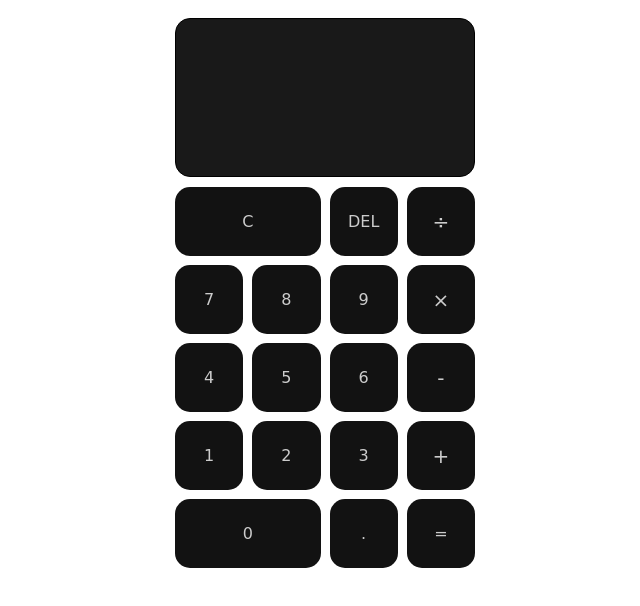
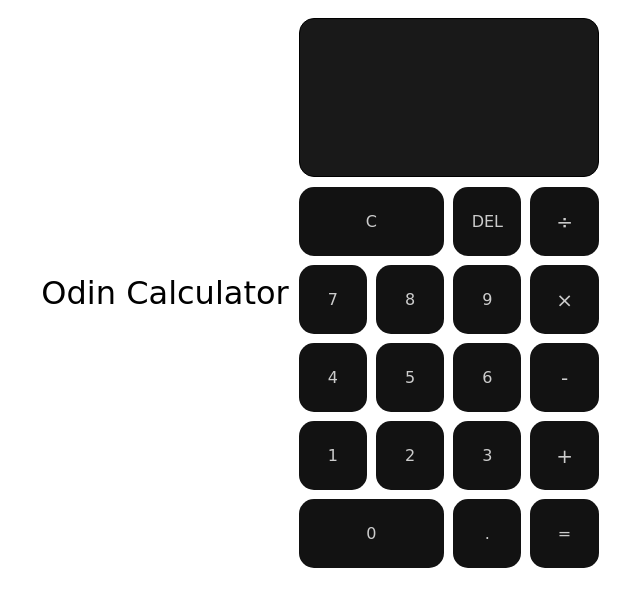
Before and after one commit to apekshabv/calculator, a plain HTML site: page index.html in a window 1280 px wide. Shown: the whole page, without its empty margins (315-955 px from the left). Drawn offline with Linux system fonts and the light colour scheme.

Commit message:
Update index.html

```diff
--- a/index.html
+++ b/index.html
@@ -3,6 +3,7 @@
     <head>
         <title>Calculator</title>
         <meta charset="utf-8">
+        <h1><strong> Odin Calculator </strong></h1>
         <link rel="stylesheet" href="style.css">
         <script src="script.js" defer></script>
     </head>
```
